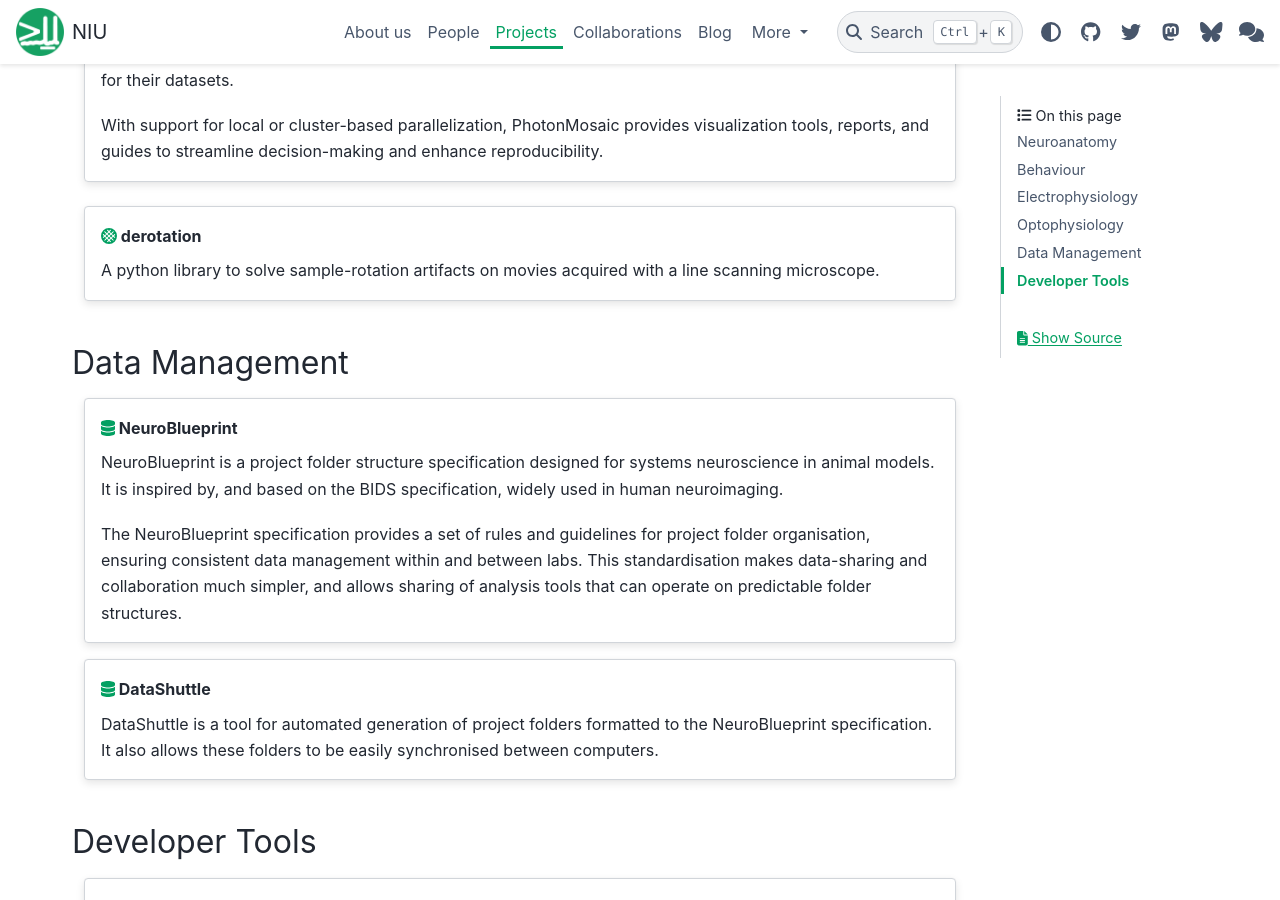
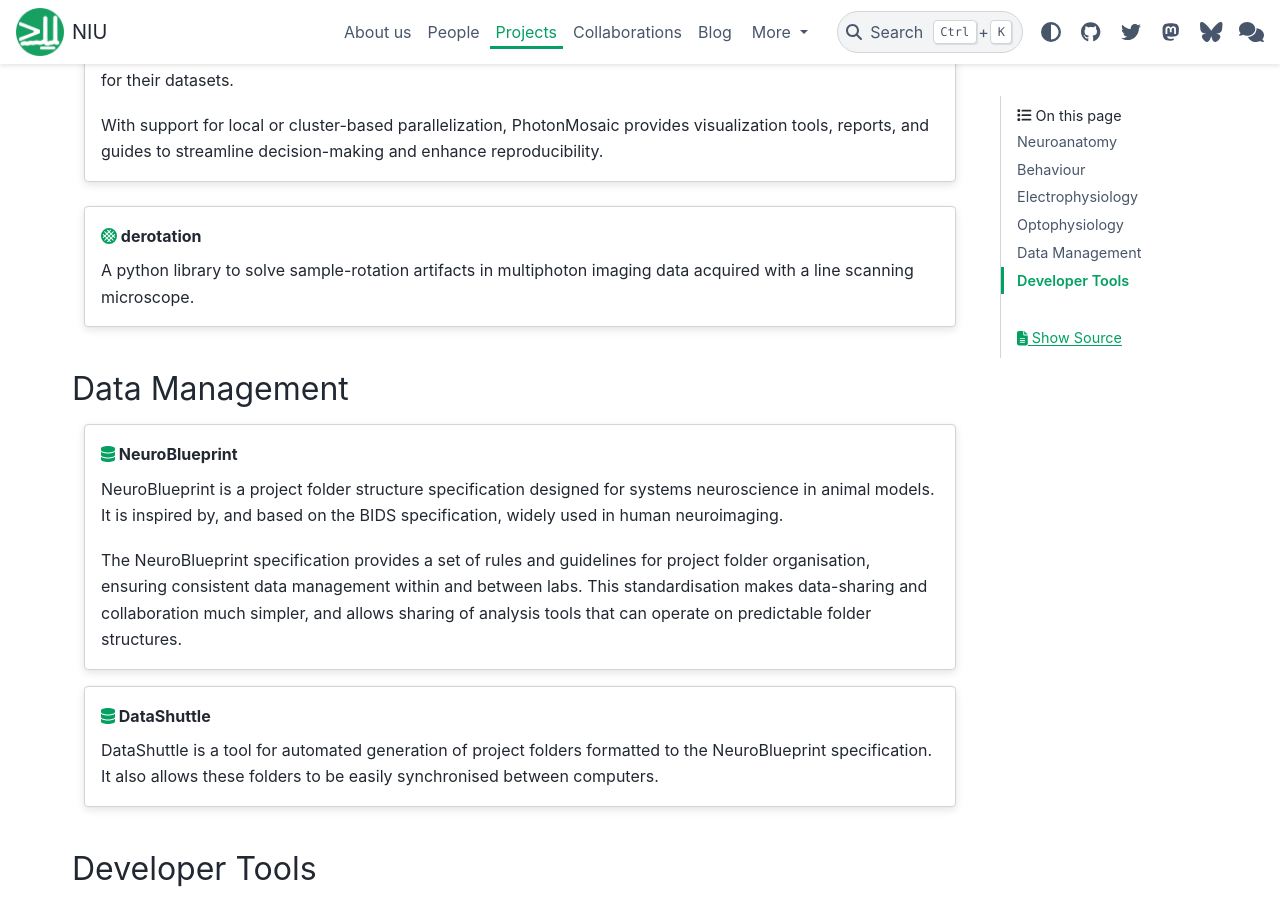
Before and after one commit to neuroinformatics-unit/neuroinformatics-unit.github.io, a Sphinx documentation site: the page built from docs/source/projects.md, in a window 1280 px wide and 900 px high, scrolled down 1449 px. Built offline with Sphinx 7.4.7 and the PyData theme 0.15.4, drawn with Linux system fonts in a browser that asks for light colours.

Commit message:
Update docs/source/projects.md
Co-authored-by: Adam Tyson <code@adamltyson.com>

```diff
--- a/docs/source/projects.md
+++ b/docs/source/projects.md
@@ -66,7 +66,7 @@ With support for local or cluster-based parallelization, PhotonMosaic provides v
 ::::{grid} 1 1 1 1
 :::{grid-item-card} {fas}`stroopwafel;sd-text-primary` derotation
 :link: https://github.com/neuroinformatics-unit/derotation
-A python library to solve sample-rotation artifacts on movies acquired with a line scanning microscope.
+A python library to solve sample-rotation artifacts in multiphoton imaging data acquired with a line scanning microscope.
 :::
 ::::
 
```
